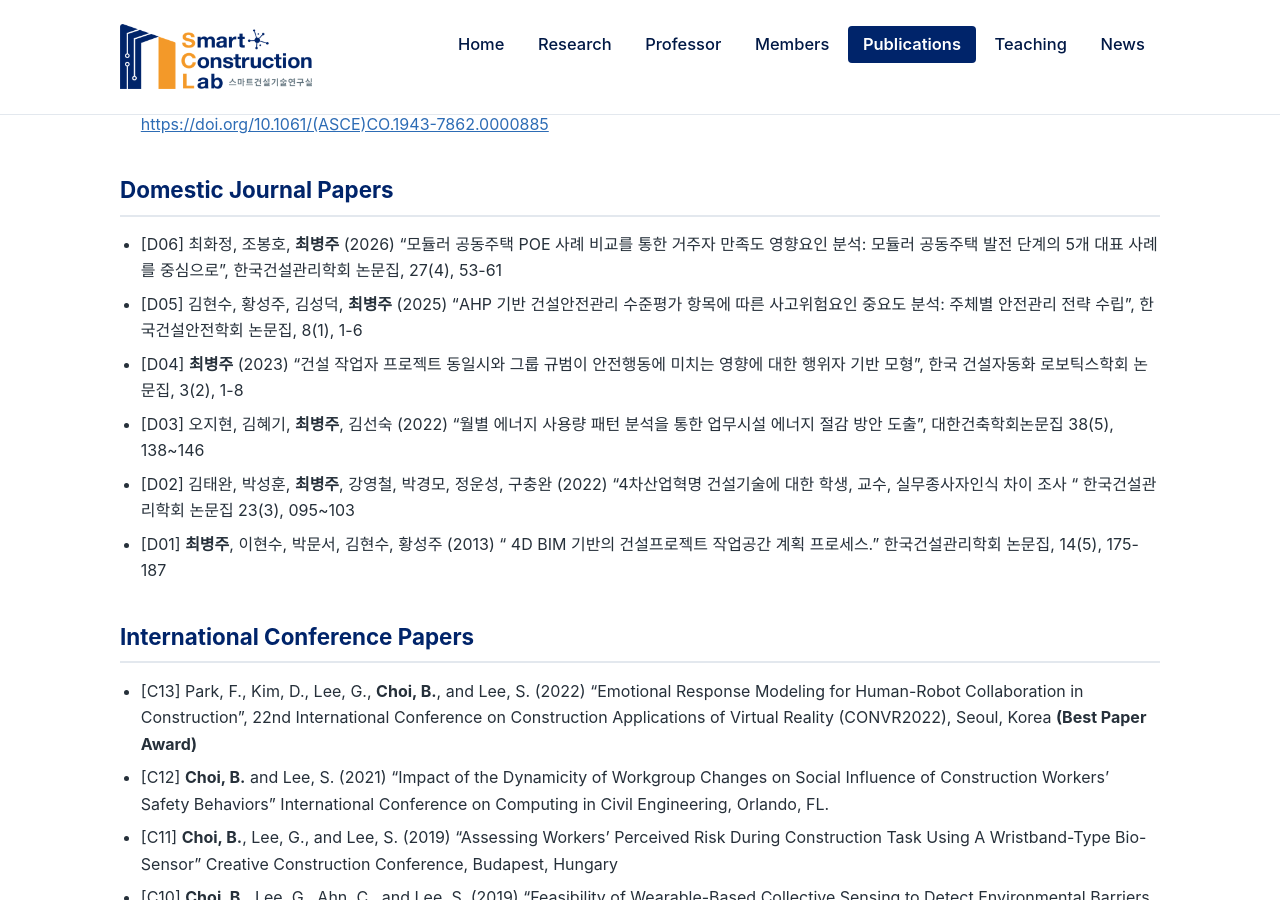
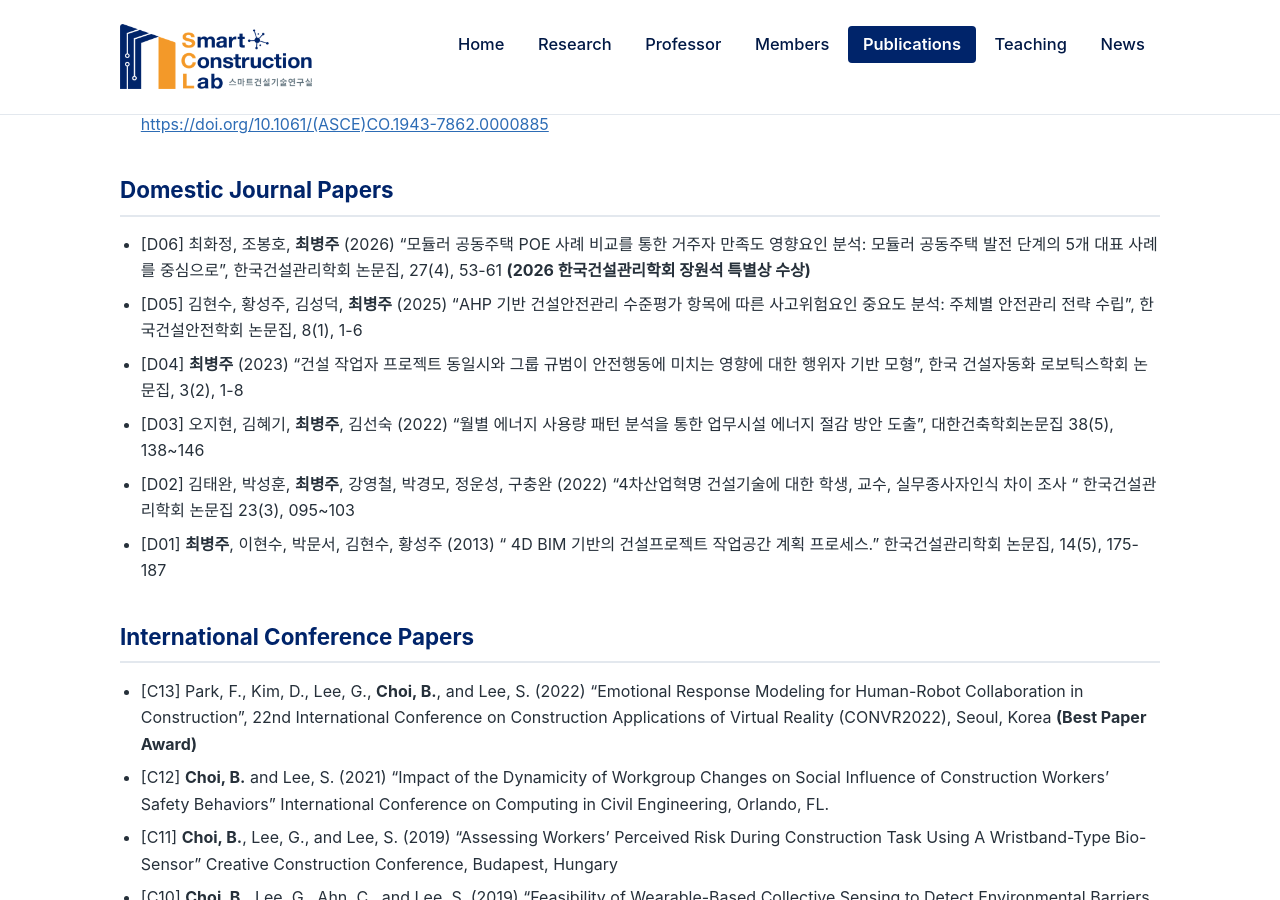
Before and after one commit to Ajou-Smart-Construction-Lab/ajou-smart-construction-lab.github.io, a Jekyll site: the page built from publications.md, in a window 1280 px wide and 900 px high, scrolled down 3885 px. Built offline with Jekyll 4.4.1, drawn with Linux system fonts in a browser that asks for light colours.

Commit message:
장원석 특별상 수상 논문 확정(D06) — 뉴스 문구·논문목록 표기

```diff
--- a/_data/news.json
+++ b/_data/news.json
@@ -2,7 +2,7 @@
  {
   "year": "2026",
   "date": "Nov 2026",
-  "text": "Prof. Choi received the Jang Won-Seok Special Award (2025 KICEM Awards, paper category) from the Korea Institute of Construction Engineering and Management at its annual conference in Yeosu."
+  "text": "Prof. Choi received the Jang Won-Seok Special Award (2026 KICEM Awards) from the Korea Institute of Construction Engineering and Management for the paper by Choi, H., Cho, B., and Choi, B. \"Resident Satisfaction Factors in Modular Apartment Housing: A Comparative POE Study of Five Representative Cases across the Development Stages\" published in the Korean Journal of Construction Engineering and Management."
  },
  {
   "year": "2026",
--- a/publications.md
+++ b/publications.md
@@ -60,7 +60,7 @@
 
 ## Domestic Journal Papers
 
-- [D06] 최화정, 조봉호, **최병주** (2026) "모듈러 공동주택 POE 사례 비교를 통한 거주자 만족도 영향요인 분석: 모듈러 공동주택 발전 단계의 5개 대표 사례를 중심으로", 한국건설관리학회 논문집, 27(4), 53-61
+- [D06] 최화정, 조봉호, **최병주** (2026) "모듈러 공동주택 POE 사례 비교를 통한 거주자 만족도 영향요인 분석: 모듈러 공동주택 발전 단계의 5개 대표 사례를 중심으로", 한국건설관리학회 논문집, 27(4), 53-61 **(2026 한국건설관리학회 장원석 특별상 수상)**
 - [D05] 김현수, 황성주, 김성덕, **최병주** (2025) "AHP 기반 건설안전관리 수준평가 항목에 따른 사고위험요인 중요도 분석: 주체별 안전관리 전략 수립", 한국건설안전학회 논문집, 8(1), 1-6
 - [D04] **최병주** (2023) "건설 작업자 프로젝트 동일시와 그룹 규범이 안전행동에 미치는 영향에 대한 행위자 기반 모형", 한국 건설자동화 로보틱스학회 논문집, 3(2), 1-8
 - [D03] 오지현, 김혜기, **최병주**, 김선숙 (2022) "월별 에너지 사용량 패턴 분석을 통한 업무시설 에너지 절감 방안 도출", 대한건축학회논문집 38(5), 138~146
```
